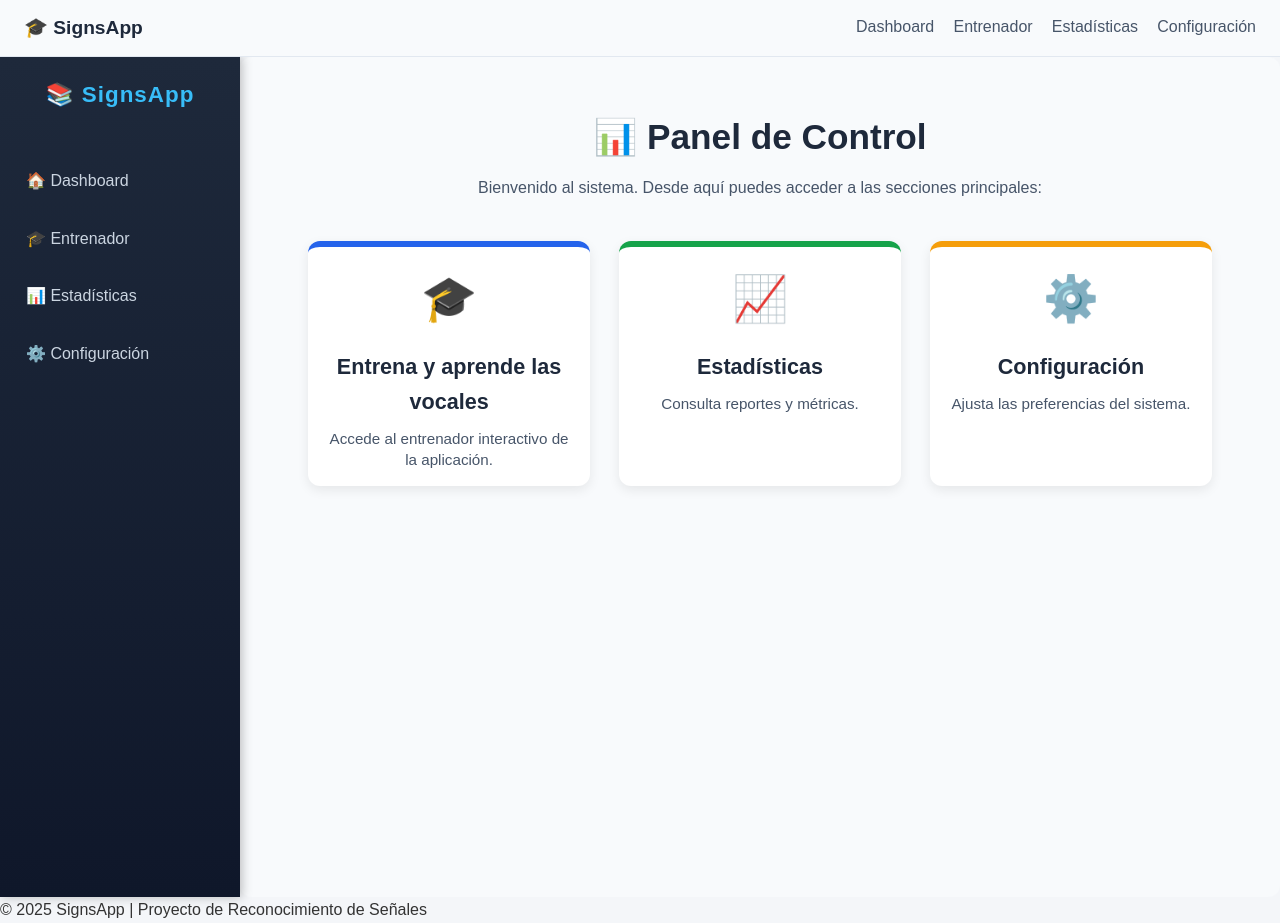
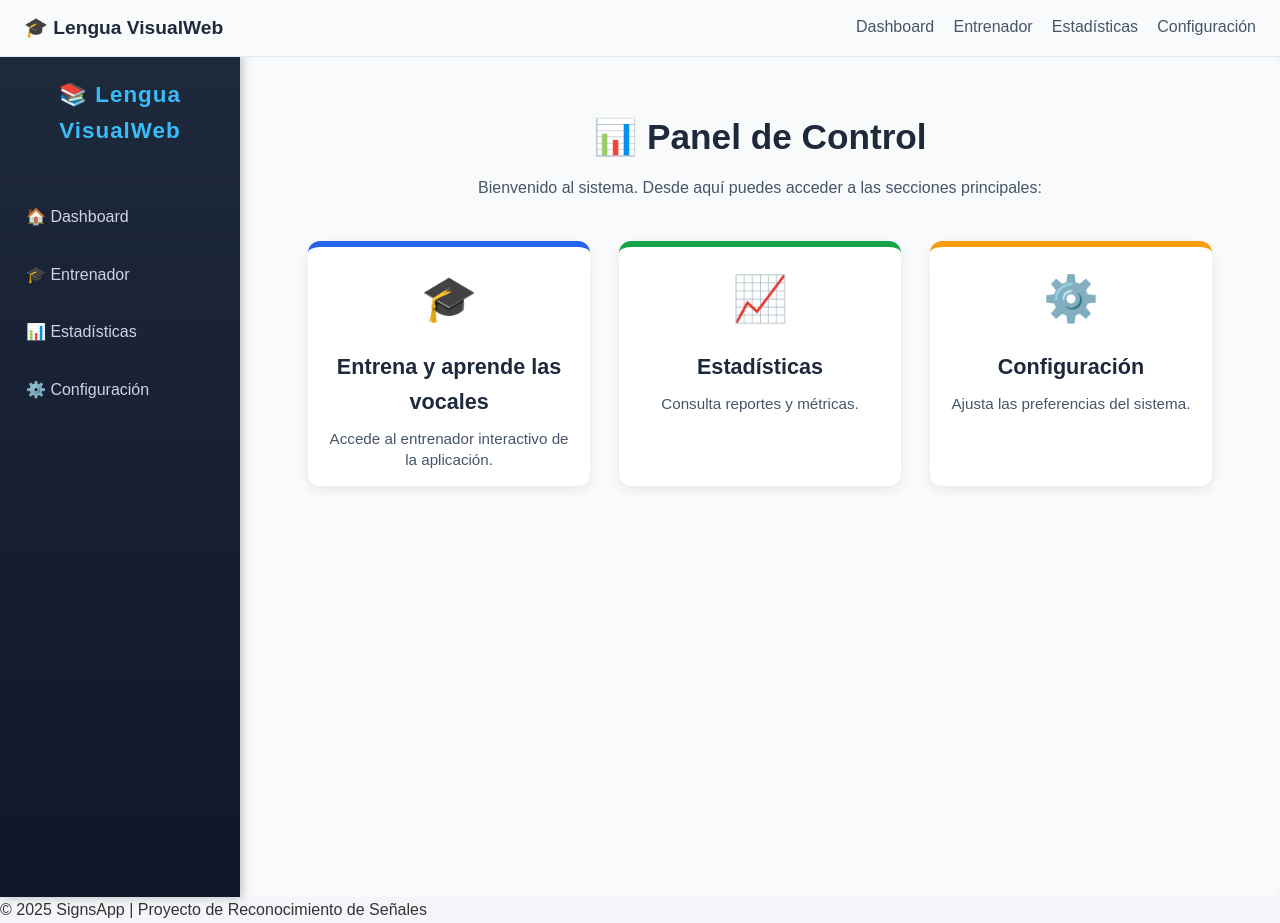
Before and after one commit to aguilarjordy/FINAL, a React (Vite) app in the folder frontend/: page / in a window 1280 px wide. Built offline with nearby package versions, Linux system fonts and the light colour scheme.

Commit message:
Actualizacion de nombre de la página

```diff
--- a/frontend/index.html
+++ b/frontend/index.html
@@ -3,7 +3,7 @@
   <head>
     <meta charset="utf-8" />
     <meta name="viewport" content="width=device-width, initial-scale=1.0" />
-    <title>Reconocimiento de Señas - Moderno</title>
+    <title>Lengua VisualWeb</title>
   </head>
   <body class="bg-gradient-to-br from-slate-900 via-indigo-900 to-sky-800 min-h-screen text-white">
     <div id="root"></div>
--- a/frontend/src/components/Navbar.jsx
+++ b/frontend/src/components/Navbar.jsx
@@ -6,7 +6,7 @@ import "../styles/navbar.css"; // importa estilos del navbar
 const Navbar = () => {
   return (
     <header className="navbar">
-      <div className="navbar-logo">🎓 SignsApp</div>
+      <div className="navbar-logo">🎓 Lengua VisualWeb</div>
       <nav className="navbar-links">
         <NavLink to="/dashboard" className="nav-item">
           Dashboard
--- a/frontend/src/components/Sidebar.jsx
+++ b/frontend/src/components/Sidebar.jsx
@@ -5,7 +5,7 @@ import "../styles/sidebar.css";
 const Sidebar = () => {
   return (
     <aside className="sidebar">
-      <h2 className="sidebar-title">📚 SignsApp</h2>
+      <h2 className="sidebar-title">📚 Lengua VisualWeb</h2>
       <ul className="sidebar-menu">
         <li>
           <Link to="/">🏠 Dashboard</Link>
```
